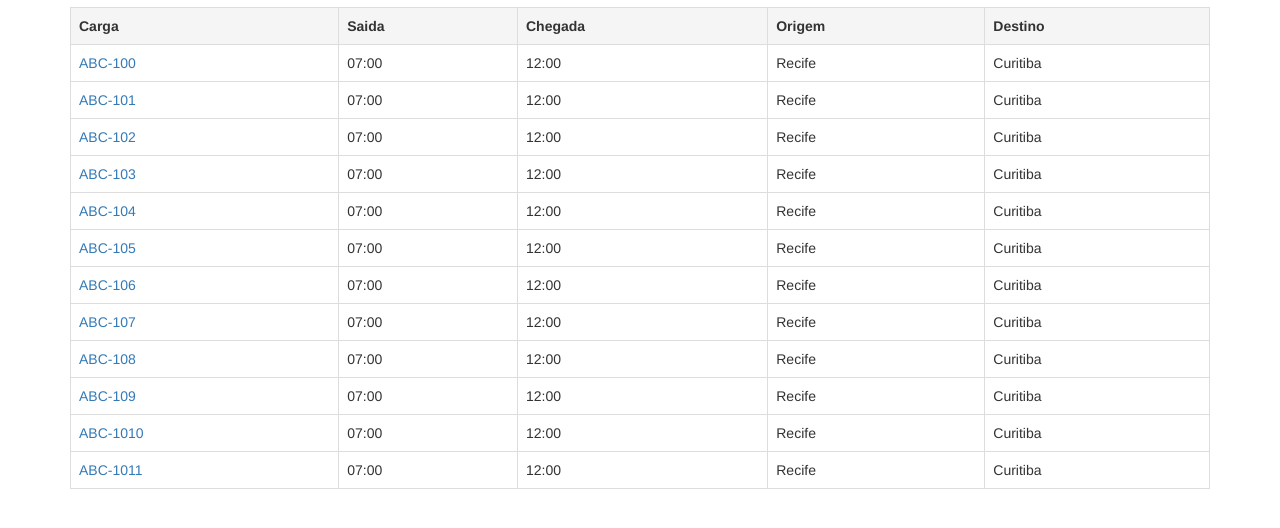
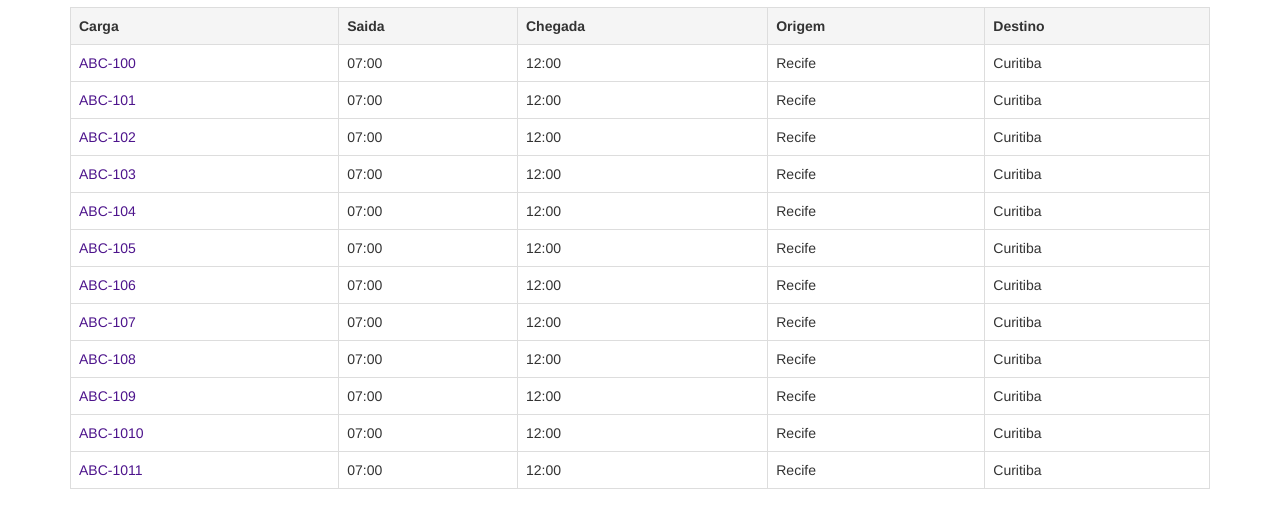
Before and after one commit to mauriciomelo/maps-prototype, a website: page app/index.html in a window 1280 px wide. Shown: the part 162-690 px from the top of the page. Drawn offline with nearby package versions, Linux system fonts and the light colour scheme; some packages are replaced by stand-ins of ours.

Commit message:
change link color

```diff
--- a/app/app.css
+++ b/app/app.css
@@ -38,7 +38,11 @@
 .events {
   padding: 0;
 }
+
 .events li{
   list-style: none;
+}
 
+a {
+	color: #4d148c;
 }
```
